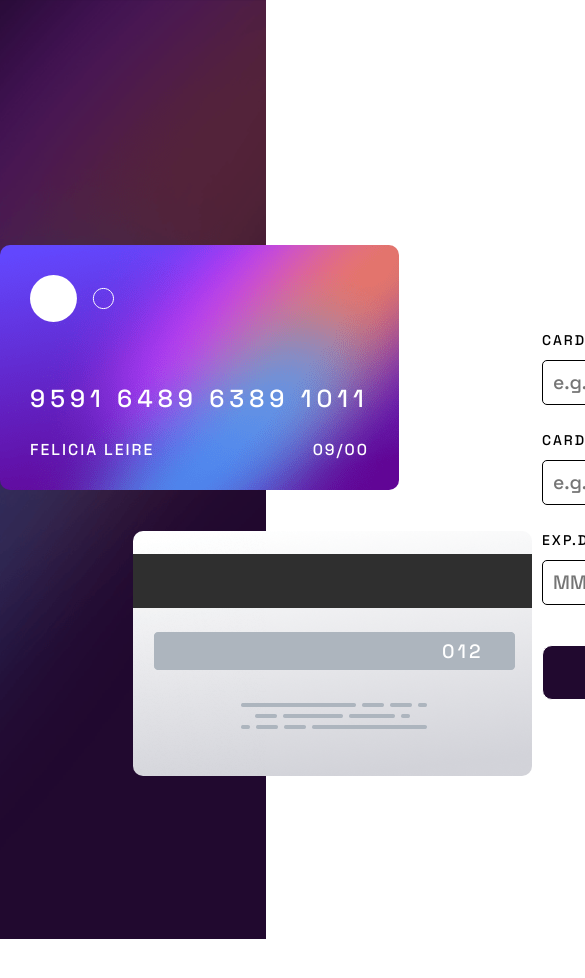
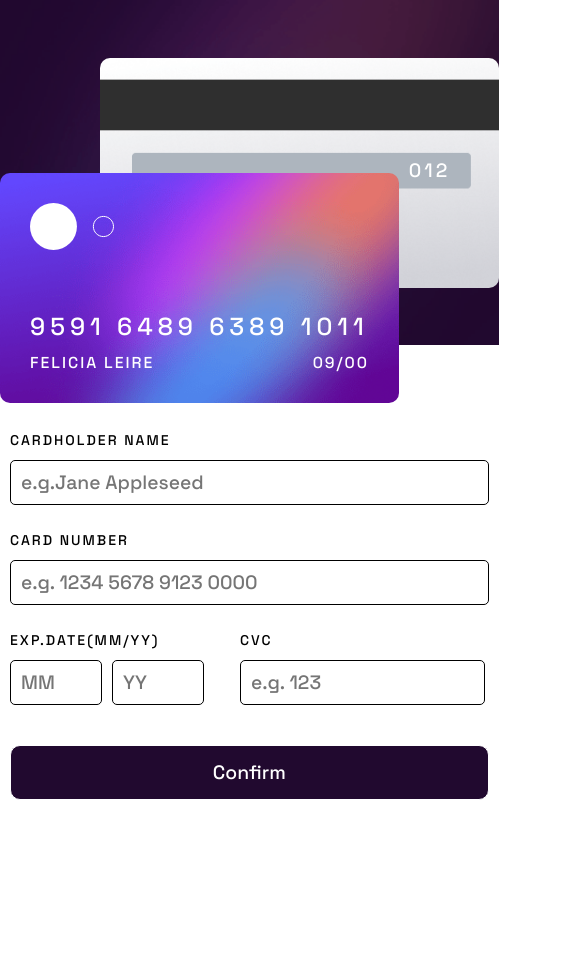
Before and after one commit to AmirLebba/interactive-card-details-form-main, a React (Vite) app: page / in a window 390 px wide. Shown: the top 978 px of the page, 585 px wide, since content can reach past the window. Before the commit the page ends 939 px from the top, so only its background shows below. Built offline with nearby package versions, Linux system fonts and the light colour scheme.

Commit message:
adding styles for mobile

```diff
--- a/src/index.css
+++ b/src/index.css
@@ -147,3 +147,39 @@ button{
   background-color: var(--neutral-4);
   color: var(--neutral-1);
 }
+/*adding media qua*/
+@media screen and (max-width: 850px) {
+  #root {
+    display: grid;
+    grid-template-columns: repeat(6, 1fr);
+    grid-template-rows: repeat(7, .25fr) repeat(3, 1fr);
+  }
+
+  .front-card {
+    grid-area: 4 / 2 / 8 / 6;
+    max-width: 280px;
+    width: 100%;
+    height: 230px;
+  }
+  .back-card {
+    grid-area: 2 / 3 / 6 / 6;
+    max-width: 280px;
+    width: 100%;
+     height:230px;
+    border-radius: 10px;
+  }
+  .back-card p {
+  top: 100px;
+}
+  .form {
+    grid-area: 7 / 2 / 10 / 6;
+    max-width: 540px;
+    width: 100%;
+  }
+  .side-bar {
+    grid-area: 1 / 1 / 7 / 7;
+    min-height: 240px;
+  background-image: url('./Assets/bg-main-mobile.png');
+
+  }
+}
```
